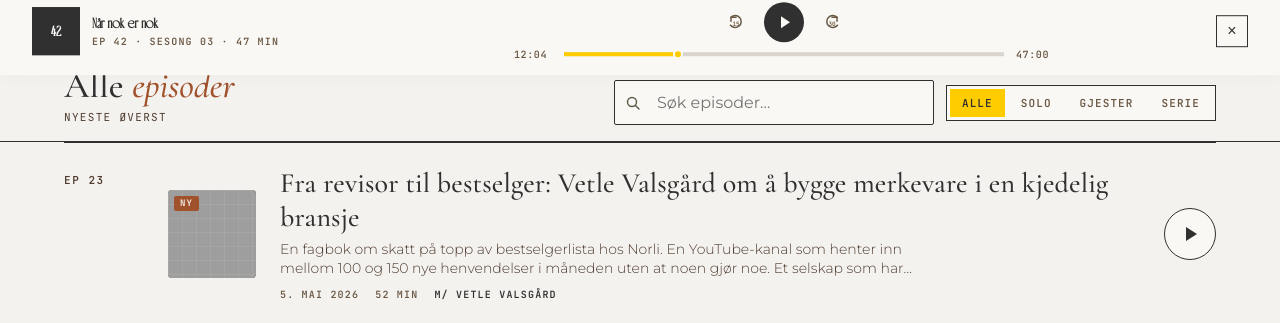
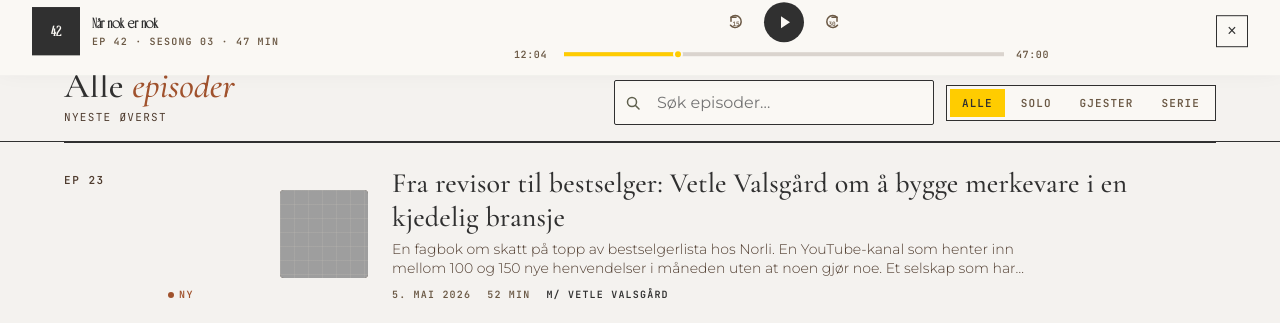
Before and after one commit to hegechristine/hegechristine.github.io, a plain HTML site: page podcast/index.html in a window 1280 px wide. Shown: the part 831-1154 px from the top of the page. Drawn offline with nearby package versions, Linux system fonts and the light colour scheme; grey boxes are pictures that could not be loaded; a script that the page names is missing.

Commit message:
podcast: NY-flagg som egen blokk over coveret (rust dot + tekst)
Ikke over bildet — egen rad i grid med badge-area over art-kolonnen.
Tilbake til den lille rust-prikken med 'NY' tekst som var finere.

Co-Authored-By: Claude Opus 4.7 (1M context) <noreply@anthropic.com>

```diff
--- a/podcast/index.html
+++ b/podcast/index.html
@@ -625,22 +625,25 @@
   .ep__art--rust  { background: var(--rust-400); color: var(--cream-100); }
   .ep__art--olive { background: var(--olive-600); color: var(--cream-100); }
   .ep__art-glyph { position: relative; z-index: 1; line-height: 1; }
-  .ep__art .new {
-    position: absolute;
-    top: 6px;
-    left: 6px;
-    z-index: 2;
+  .ep > .new {
+    color: var(--soft-rust);
+    display: inline-flex;
+    align-items: center;
+    gap: 5px;
+    font-family: var(--font-mono);
+    font-size: 10px;
+    font-weight: 600;
+    letter-spacing: 0.14em;
+    text-transform: uppercase;
+    justify-self: start;
+    align-self: end;
+  }
+  .ep > .new::before {
+    content: "";
+    width: 6px; height: 6px;
     background: var(--soft-rust);
-    color: var(--soft-bg);
-    font-family: var(--font-mono);
-    font-size: 9px;
-    font-weight: 700;
-    letter-spacing: 0.12em;
-    padding: 3px 6px;
-    border-radius: 2px;
-    line-height: 1;
-  }
-  .ep__art .new::before { display: none; }
+    border-radius: 999px;
+  }
 
   .ep__body { display: flex; flex-direction: column; gap: 6px; min-width: 0; }
   .ep__title {
@@ -1258,15 +1261,17 @@
 
     .ep {
       grid-template-columns: 72px 1fr auto;
-      grid-template-rows: auto auto;
+      grid-template-rows: auto auto auto;
       grid-template-areas:
+        "badge .        ."
         "art   title    actions"
         "meta  meta     meta";
       column-gap: var(--space-4);
-      row-gap: var(--space-3);
+      row-gap: var(--space-2);
       padding: var(--space-4) 0;
       align-items: center;
     }
+    .ep > .new { grid-area: badge; margin-bottom: 2px; }
     .ep__art {
       grid-area: art;
       width: 72px; height: 72px;
@@ -2116,9 +2121,9 @@ function renderList(filter='all', q='') {
 
     el.innerHTML = `
       <div class="ep__num">${epLabel}</div>
+      ${newBadge}
       <div class="ep__art ep__art--${ep.art}${ep.imageUrl ? ' ep__art--has-image' : ''}">
         ${artInner}
-        ${newBadge}
       </div>
       <div class="ep__body">
         <h3 class="ep__title">${ep.title}</h3>
```
